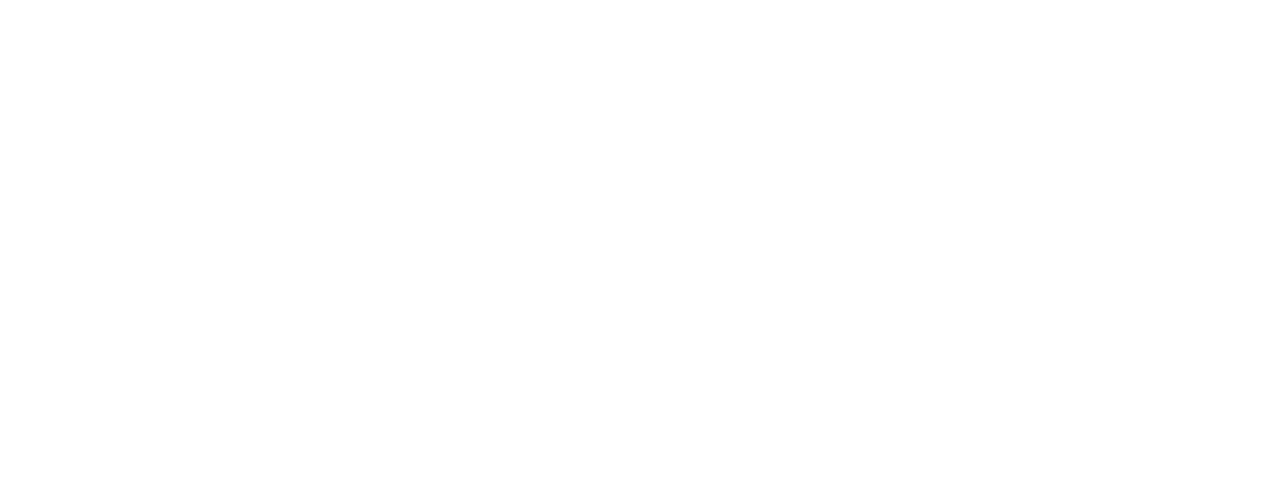
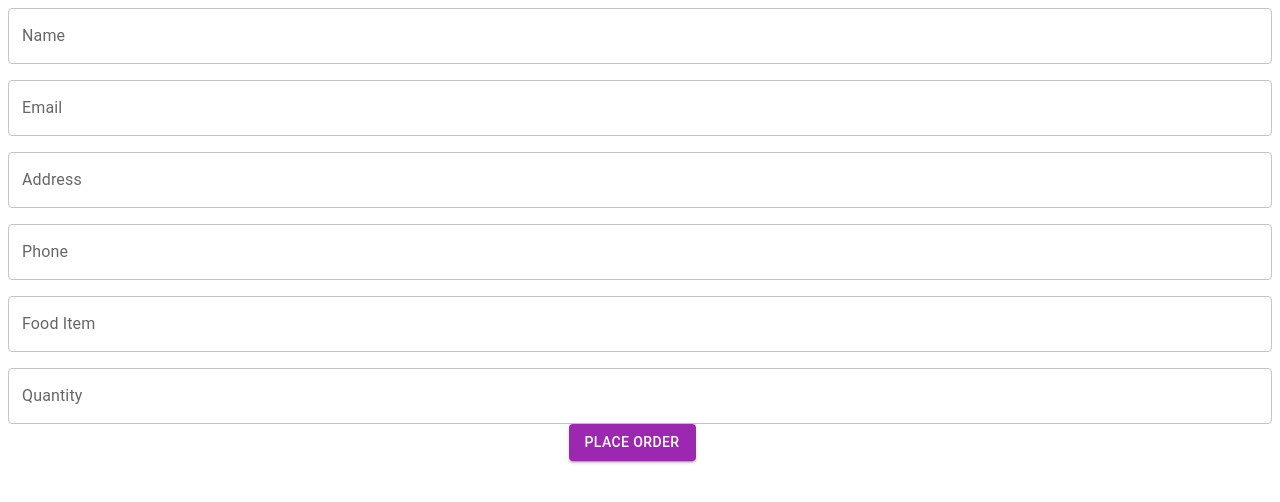
Before and after one commit to FestimKrasniqi/Restaurant-Management-System-Fronted, a React (Create React App) app: page /Order in a window 1280 px wide. Before the commit this address had no page. Shown: the top 502 px of the page. Built offline with nearby package versions, Linux system fonts and the light colour scheme.

Commit message:
Implemented the design of Order page

```diff
--- a/src/App.js
+++ b/src/App.js
@@ -4,6 +4,7 @@
 import Login from './client/Login';
 import Forgot from './client/ForgotPassword'
 import ResetPassword from './client/ResetPassword';
+import OrderForm from './client/RestaurantHomePage/Order';
 
 function App() {
     return (
@@ -14,6 +15,7 @@
           <Route path = "/Login" element={<Login/>}/>
           <Route path = "/Forgot" element = {<Forgot/>}/>
           <Route path = "/Reset" element = {<ResetPassword/>}/>
+          <Route path = "/Order" element = {<OrderForm/>}/>
         </Routes>
       </Router>
     );
--- /dev/null
+++ b/src/client/RestaurantHomePage/Order.js
@@ -0,0 +1,128 @@
+import React from "react";
+import { TextField, Button, Grid } from "@mui/material";
+import { useFormik } from "formik";
+import * as Yup from "yup";
+
+const OrderForm = () => {
+  const initialValues = {
+    name: "",
+    email: "",
+    address: "",
+    phoneNumber: "",
+    foodItem: "",
+    quantity: "",
+  };
+
+  const validationSchema = Yup.object().shape({
+    name: Yup.string().required("Name is required"),
+    email: Yup.string().email("Invalid email").required("Email is required"),
+    address: Yup.string().required("Address is required"),
+    phoneNumber: Yup.string().required("Phone Number is required"),
+    foodItem: Yup.string().required("Food Item is required"),
+    quantity: Yup.number()
+      .typeError("Quantity must be a number")
+      .required("Quantity is required")
+      .positive("Quantity must be greater than zero"),
+  });
+
+  const onSubmit = (values) => {
+    console.log(values);
+    formik.resetForm();
+
+  };
+
+  const formik = useFormik({
+    initialValues,
+    validationSchema,
+    onSubmit,
+  });
+
+  return (
+    <form onSubmit={formik.handleSubmit} autoComplete="off">
+      <Grid container spacing={2}>
+        <Grid item xs={12}>
+          <TextField
+            fullWidth
+            label="Name"
+            name="name"
+            value={formik.values.name}
+            onChange={formik.handleChange}
+            onBlur={formik.handleBlur}
+            error={formik.touched.name && Boolean(formik.errors.name)}
+            helperText={formik.touched.name && formik.errors.name}
+          />
+        </Grid>
+        <Grid item xs={12}>
+          <TextField
+            fullWidth
+            label="Email"
+            name="email"
+            value={formik.values.email}
+            onChange={formik.handleChange}
+            onBlur={formik.handleBlur}
+            error={formik.touched.email && Boolean(formik.errors.email)}
+            helperText={formik.touched.email && formik.errors.email}
+          />
+        </Grid>
+        <Grid item xs={12}>
+          <TextField
+            fullWidth
+            label="Address"
+            name="address"
+            value={formik.values.address}
+            onChange={formik.handleChange}
+            onBlur={formik.handleBlur}
+            error={formik.touched.address && Boolean(formik.errors.address)}
+            helperText={formik.touched.address && formik.errors.address}
+          />
+        </Grid>
+        <Grid item xs={12}>
+          <TextField
+            fullWidth
+            label="Phone"
+            name="phoneNumber"
+            value={formik.values.phoneNumber}
+            onChange={formik.handleChange}
+            onBlur={formik.handleBlur}
+            error={formik.touched.phoneNumber && Boolean(formik.errors.phoneNumber)}
+            helperText={formik.touched.phoneNumber && formik.errors.phoneNumber}
+          />
+        </Grid>
+
+        <Grid item xs={12}>
+          <TextField
+            fullWidth
+            label="Food Item"
+            name="foodItem"
+            value={formik.values.foodItem}
+            onChange={formik.handleChange}
+            onBlur={formik.handleBlur}
+            error={formik.touched.foodItem && Boolean(formik.errors.foodItem)}
+            helperText={formik.touched.foodItem && formik.errors.foodItem}
+          />
+        </Grid>
+        <Grid item xs={12}>
+          <TextField
+            fullWidth
+            label="Quantity"
+            name="quantity"
+            value={formik.values.quantity}
+            onChange={formik.handleChange}
+            onBlur={formik.handleBlur}
+            error={formik.touched.quantity && Boolean(formik.errors.quantity)}
+            helperText={formik.touched.quantity && formik.errors.quantity}
+          />
+        </Grid>
+        <Grid container justifyContent="center">
+          <Grid item>
+            <Button variant="contained" color="secondary" type="submit" disabled={formik.isSubmitting}>
+              Place Order
+            </Button>
+          </Grid>
+        </Grid>
+      </Grid>
+    </form>
+  );
+};
+
+export default OrderForm;
```
